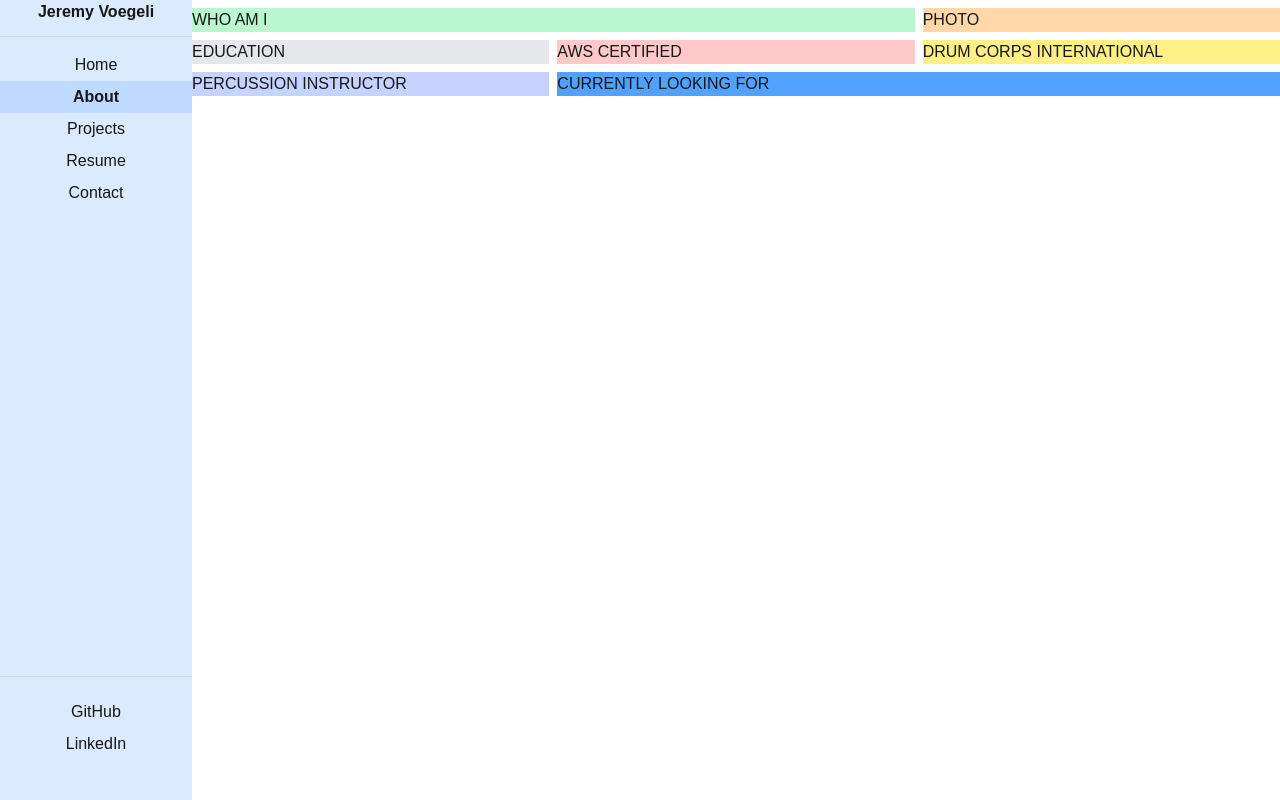
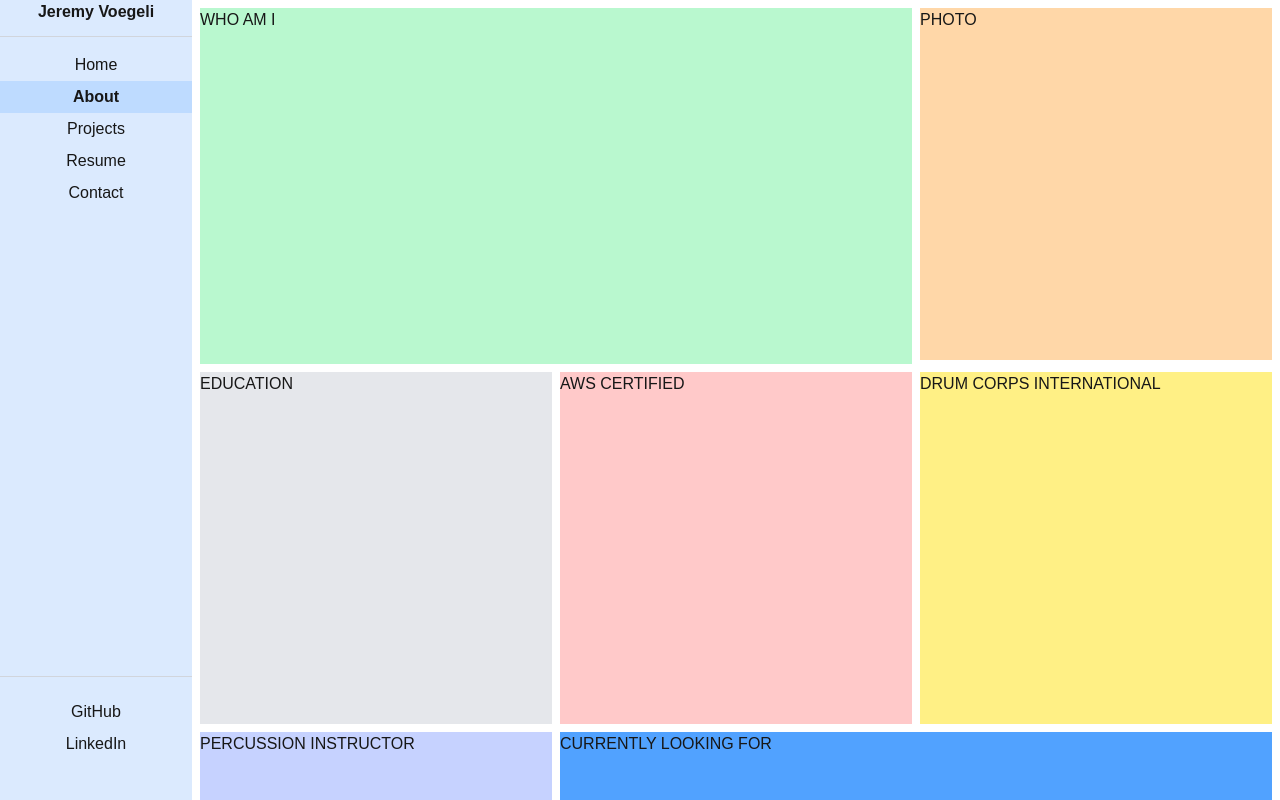
Before and after one commit to JeremyVoegeli/personal-website, a Next.js app: page /about in a window 1280 px wide. Shown: the top 800 px of the page. Built offline with nearby package versions, Linux system fonts and the light colour scheme.

Commit message:
finishing layout for about page

```diff
--- a/src/app/about/page.js
+++ b/src/app/about/page.js
@@ -1,26 +1,28 @@
 export default function About(){
     return (
-        <div className="w-full max-w-8xl mx-auto grid grid-cols-3 gap-2 m-2">
-            <div className="bg-green-200 col-span-2">
+        <div className="m-2">
+            <div className="w-full max-w-7xl mx-auto grid grid-cols-3 gap-2 ">
+                <div className="bg-green-200 col-span-2 aspect-[2/1]">
                     WHO AM I
                 </div>
-            <div className="bg-orange-200">
+                <div className="bg-orange-200 aspect-square">
                     PHOTO
                 </div>
-            <div className="bg-gray-200">
+                <div className="bg-gray-200 aspect-square">
                     EDUCATION
                 </div>
-            <div className="bg-red-200">
+                <div className="bg-red-200 aspect-square">
                     AWS CERTIFIED
                 </div>
-            <div className="bg-yellow-200">
+                <div className="bg-yellow-200 aspect-square">
                     DRUM CORPS INTERNATIONAL
                 </div>
-            <div className="bg-indigo-200">
+                <div className="bg-indigo-200 aspect-square">
                     PERCUSSION INSTRUCTOR
                 </div>
-            <div className="bg-blue-400 col-span-2">
+                <div className="bg-blue-400 col-span-2 aspect-[2/1]">
                     CURRENTLY LOOKING FOR
+                </div>
             </div>
         </div>
     )
```
Lines whose indentation alone changed are shown as unchanged.
